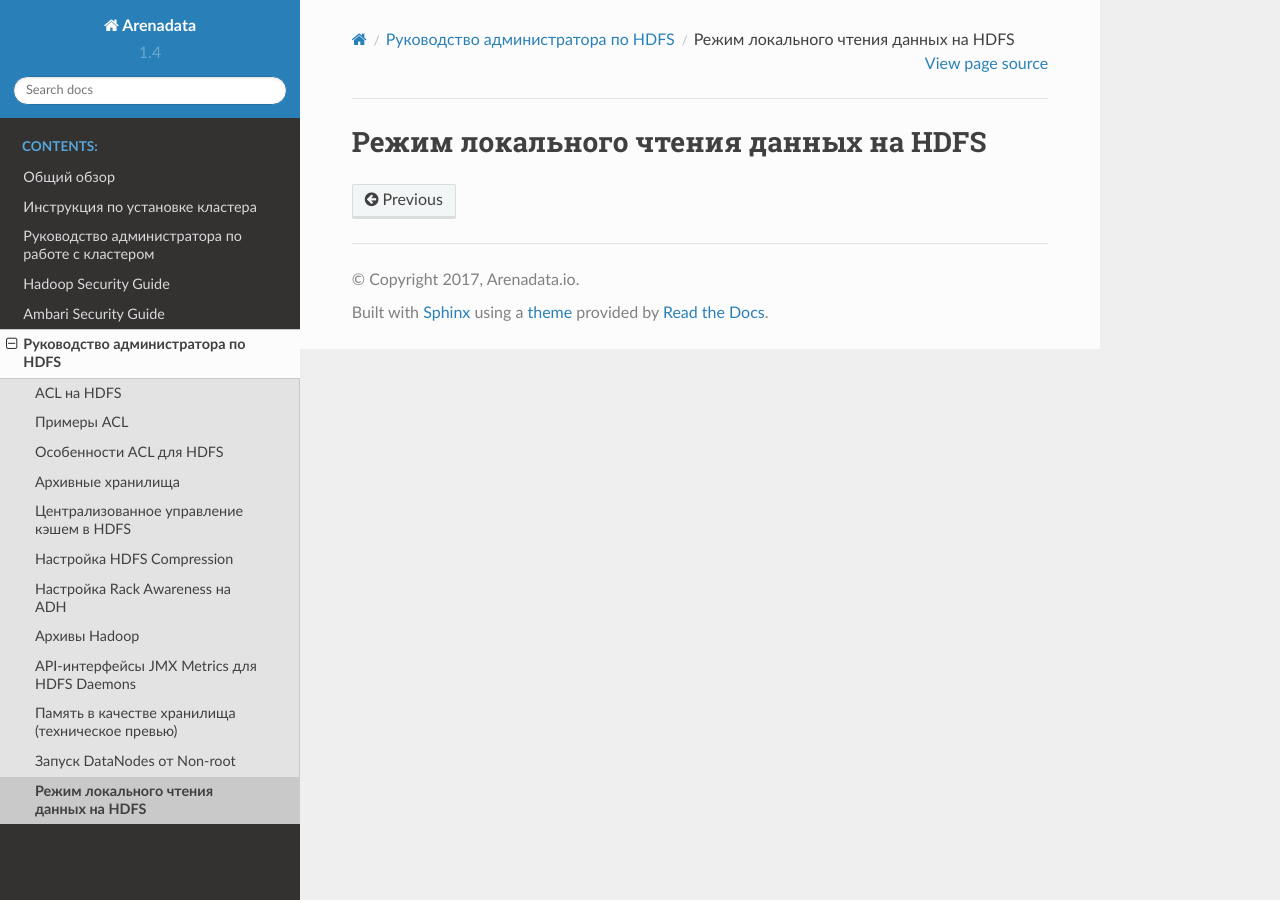
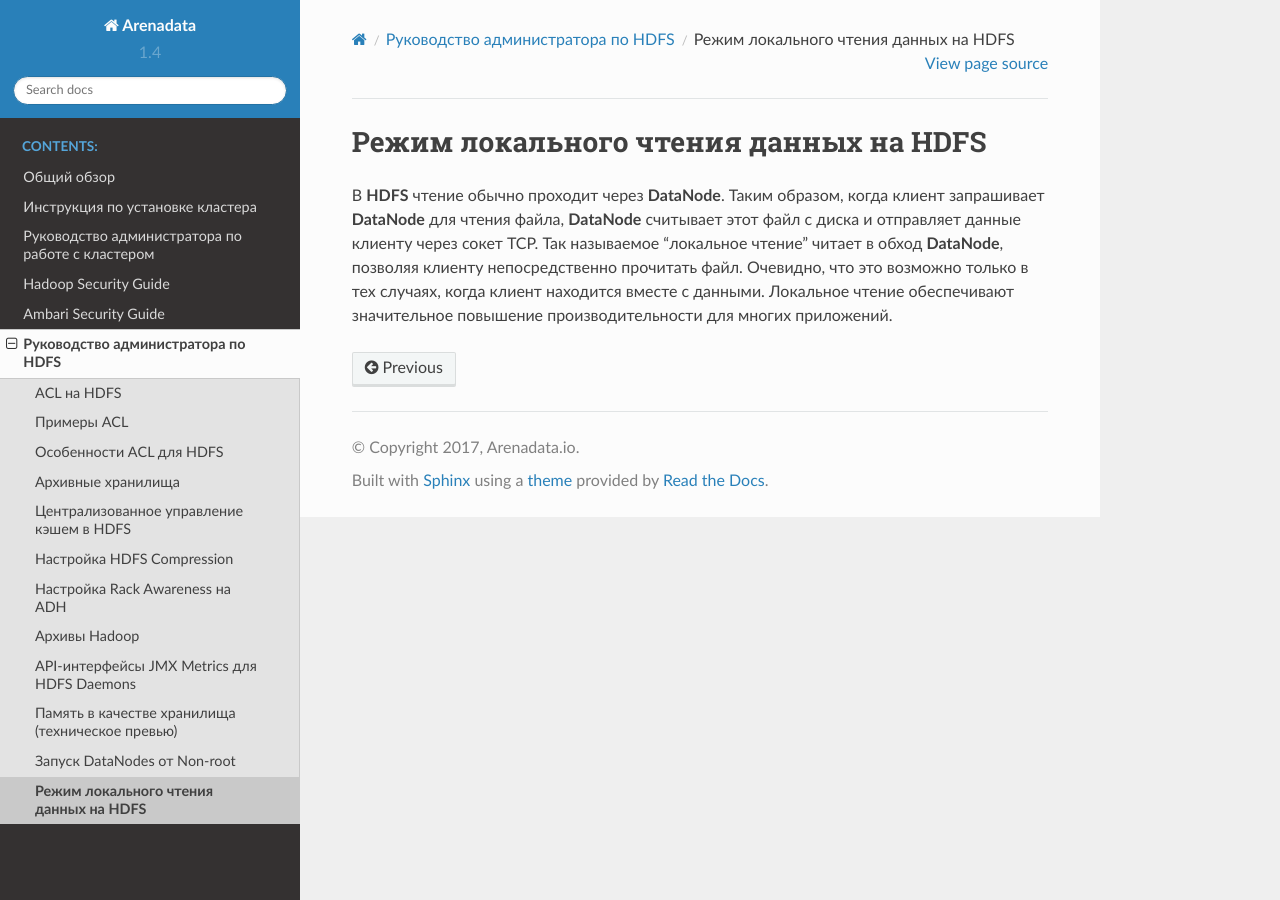
Before and after one commit to arenadata/docs_adps, a Sphinx documentation site: the page built from source/HDFSadmin/Short-Circuit.rst, in a window 1280 px wide. Built offline with Sphinx 7.4.7 and the Read the Docs theme 2.0.0, drawn with Linux system fonts in a browser that asks for light colours.

Commit message:
Update Short-Circuit.rst

```diff
--- a/source/HDFSadmin/Short-Circuit.rst
+++ b/source/HDFSadmin/Short-Circuit.rst
@@ -1,2 +1,4 @@
 Режим локального чтения данных на HDFS
 --------------------------------------
+
+В **HDFS** чтение обычно проходит через **DataNode**. Таким образом, когда клиент запрашивает **DataNode** для чтения файла, **DataNode** считывает этот файл с диска и отправляет данные клиенту через сокет TCP. Так называемое "локальное чтение" читает в обход **DataNode**, позволяя клиенту непосредственно прочитать файл. Очевидно, что это возможно только в тех случаях, когда клиент находится вместе с данными. Локальное чтение обеспечивают значительное повышение производительности для многих приложений.
```
